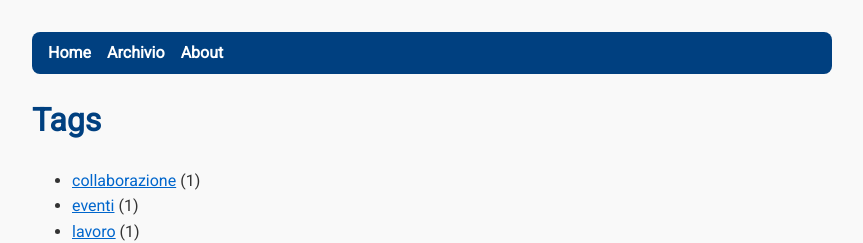
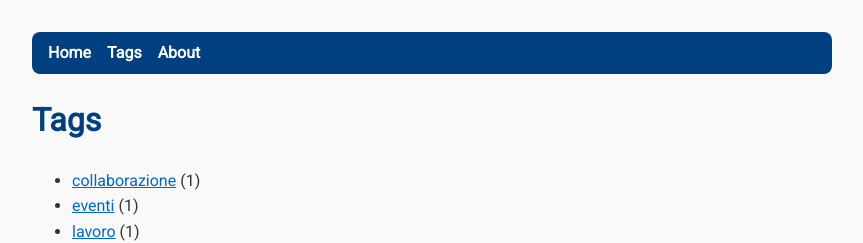
Before and after one commit to edoardoidaPhd/edoardoidaPhd.github.io, a Jekyll site: the page built from tags.html, in a window 1280 px wide. Shown: the top 243 px of the page, without its empty margins (208-1071 px from the left). Built offline with Jekyll 4.4.1, drawn with Linux system fonts in a browser that asks for light colours.

Commit message:
Update header.html

```diff
--- a/_includes/header.html
+++ b/_includes/header.html
@@ -1,7 +1,7 @@
 <nav>
   <ul>
     <li><a href="{{ site.baseurl }}/">Home</a></li>
-    <li><a href="{{ site.baseurl }}/#archive">Archivio</a></li>
+    <li><a href="{{ site.baseurl }}/tags">Tags</a></li>
     <li><a href="{{ site.baseurl }}/#about">About</a></li>
   </ul>
 </nav>
```
